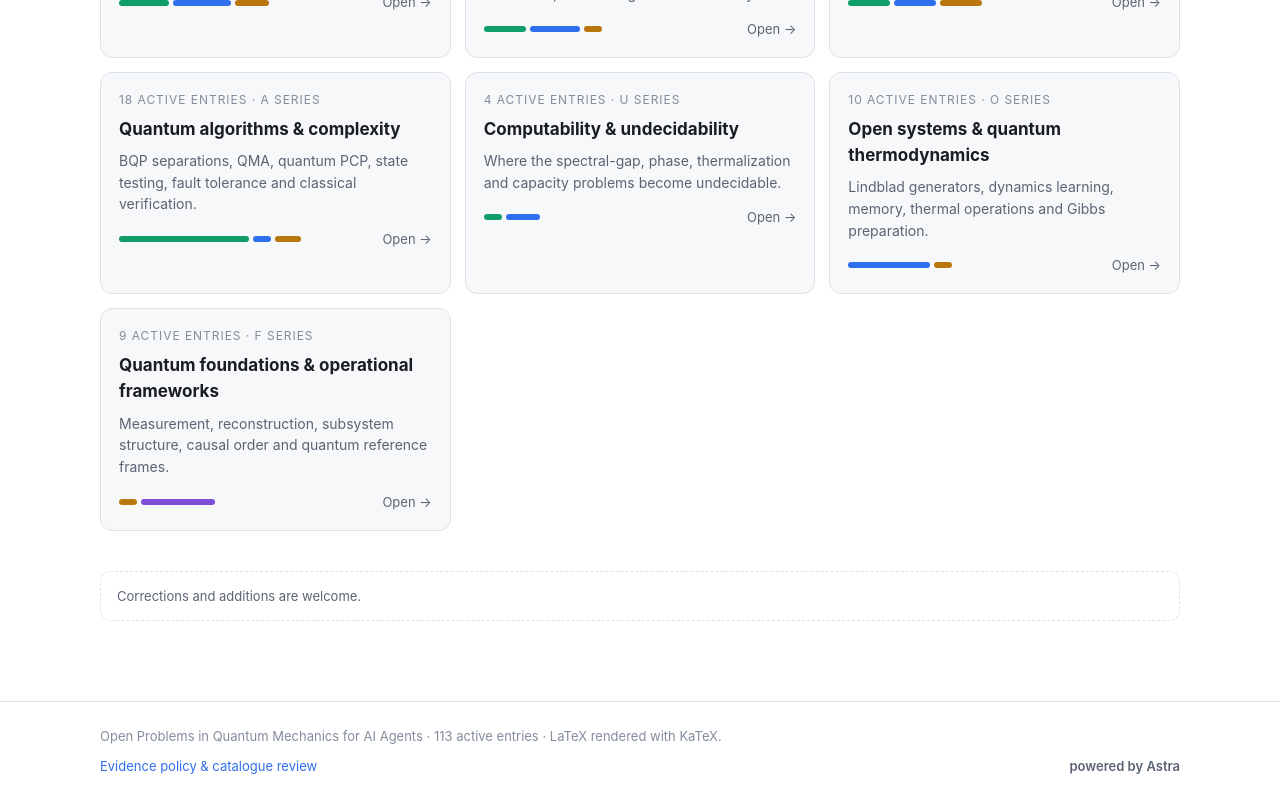
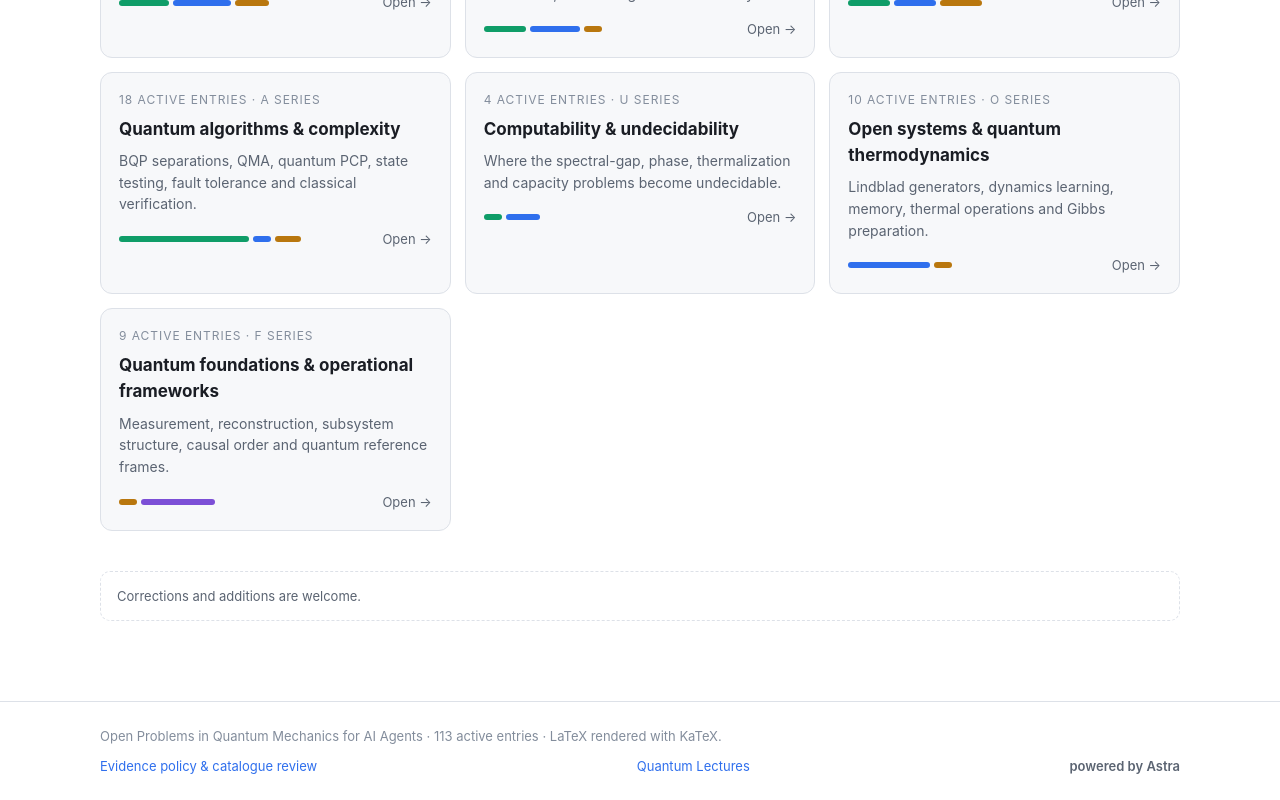
Before and after one commit to jpbruneton/open_quantum_problems, a Next.js app: page / in a window 1280 px wide. Shown: the part 1056-1856 px from the top of the page. Built offline with nearby package versions, Linux system fonts and the light colour scheme.

Commit message:
Add Quantum Lectures footer link

```diff
--- a/app/page.js
+++ b/app/page.js
@@ -553,7 +553,11 @@ function Footer() {
     <footer className="site-footer">
       <div className="container">
         <span>Open Problems in Quantum Mechanics for AI Agents · {PROBLEMS.length} active entries · LaTeX rendered with KaTeX.</span>
-        <div className="footer-meta"><a href="#review">Evidence policy &amp; catalogue review</a><span className="astra-credit">powered by Astra</span></div>
+        <div className="footer-meta">
+          <a href="#review">Evidence policy &amp; catalogue review</a>
+          <a href="https://quantumlectures.org/en">Quantum Lectures</a>
+          <span className="astra-credit">powered by Astra</span>
+        </div>
       </div>
     </footer>
   );
```
Also changed, not shown: 1 other file (tests, documents, lock files or other folders).
